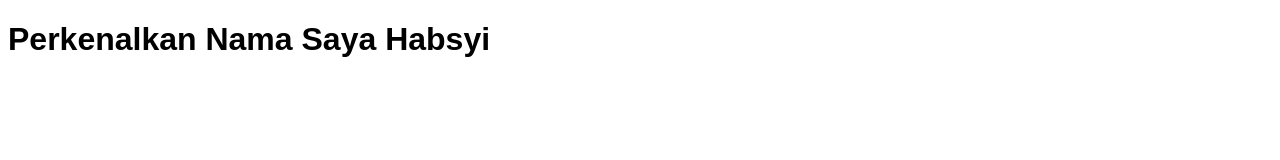
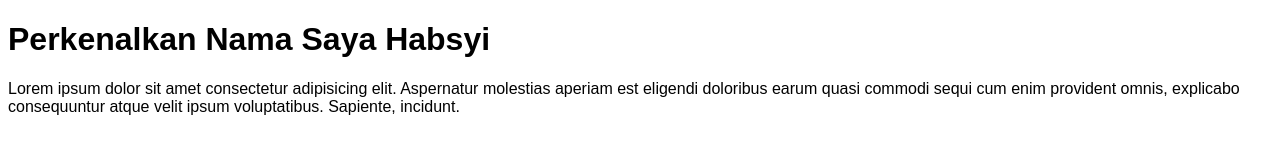
Before and after one commit to akunbelajar01/latihan_git, a plain HTML site: page index.html in a window 1280 px wide. Drawn offline with Linux system fonts and the light colour scheme.

Commit message:
menambahkan paragraph di index.html

```diff
--- a/index.html
+++ b/index.html
@@ -13,6 +13,8 @@
 <body>
     <h1>Perkenalkan Nama Saya Habsyi</h1>
 
+    <p>Lorem ipsum dolor sit amet consectetur adipisicing elit. Aspernatur molestias aperiam est eligendi doloribus earum quasi commodi sequi cum enim provident omnis, explicabo consequuntur atque velit ipsum voluptatibus. Sapiente, incidunt.</p>
+
     <script src="script.js">
 
     </script>
```
